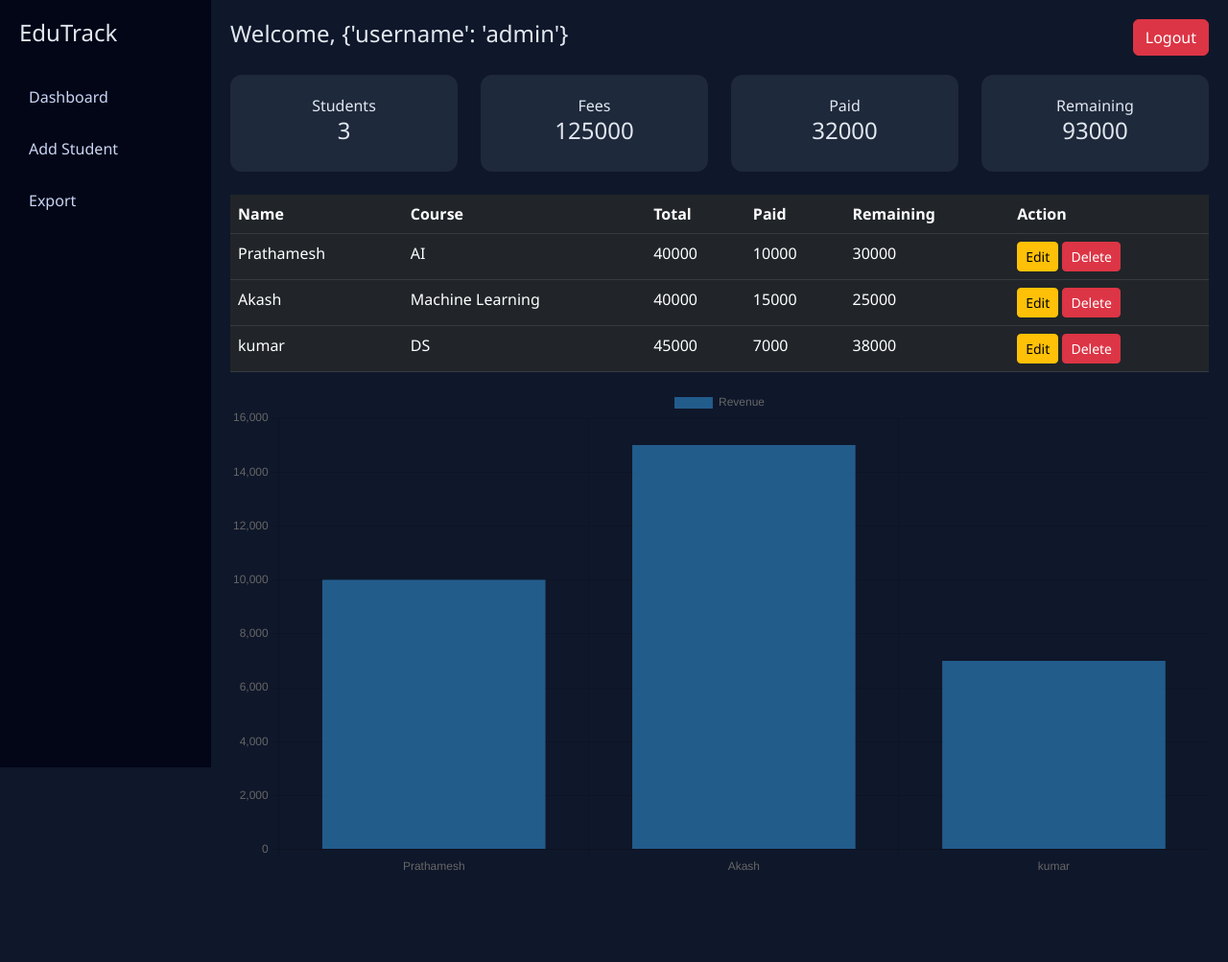
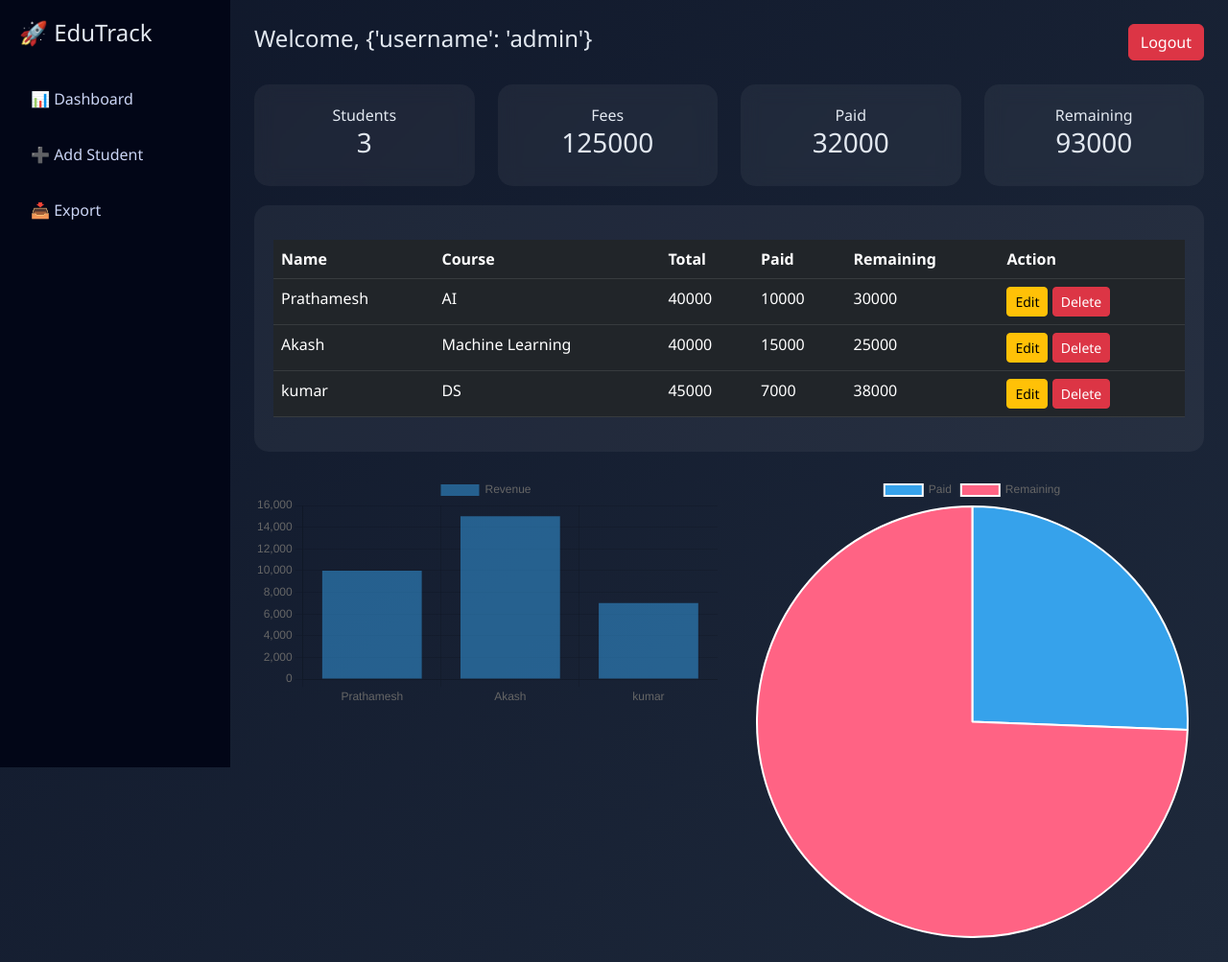
Before and after one commit to Prathamesh3073/student-management-system, a Flask app: page /dashboard in a window 1280 px wide. Shown: the whole page at 96% size. Before the commit the page ends 907 px from the top, so only its background shows below. Run offline with Flask 3, Linux system fonts and the light colour scheme; a user stored in the database is signed in; data comes from the database, SQL or seed files in the repository.

Commit message:
Update dashboard.html

```diff
--- a/templates/dashboard.html
+++ b/templates/dashboard.html
@@ -2,6 +2,8 @@
 <html>
 <head>
 <title>EduTrack Dashboard</title>
+
+<meta name="viewport" content="width=device-width, initial-scale=1">
 
 <link href="https://cdn.jsdelivr.net/npm/bootstrap@5.3.0/dist/css/bootstrap.min.css" rel="stylesheet">
 <script src="https://cdn.jsdelivr.net/npm/chart.js"></script>
@@ -9,14 +11,14 @@
 <style>
 body {
     margin:0;
-    font-family:Segoe UI;
-    background:#0f172a;
+    font-family: 'Segoe UI';
+    background: linear-gradient(135deg,#0f172a,#1e293b);
     color:#e2e8f0;
 }
 
 /* SIDEBAR */
 .sidebar {
-    width:220px;
+    width:240px;
     height:100vh;
     position:fixed;
     background:#020617;
@@ -29,11 +31,12 @@ body {
 
 .sidebar a {
     display:block;
+    padding:12px;
+    margin-bottom:10px;
+    border-radius:10px;
     color:#cbd5f5;
-    padding:10px;
     text-decoration:none;
-    margin-bottom:10px;
-    border-radius:8px;
+    transition:0.3s;
 }
 
 .sidebar a:hover {
@@ -42,24 +45,38 @@ body {
 
 /* MAIN */
 .main {
-    margin-left:220px;
-    padding:20px;
+    margin-left:240px;
+    padding:25px;
 }
 
-/* TOP BAR */
+/* TOPBAR */
 .topbar {
     display:flex;
     justify-content:space-between;
     align-items:center;
-    margin-bottom:20px;
+    margin-bottom:25px;
 }
 
 /* CARDS */
 .card-box {
-    background:#1e293b;
+    background: rgba(255,255,255,0.05);
+    backdrop-filter: blur(10px);
+    border-radius:15px;
     padding:20px;
-    border-radius:12px;
     text-align:center;
+    transition:0.3s;
+}
+
+.card-box:hover {
+    transform: translateY(-5px);
+}
+
+/* TABLE */
+.table-container {
+    background: rgba(255,255,255,0.05);
+    padding:20px;
+    border-radius:15px;
+    margin-top:20px;
 }
 </style>
 
@@ -69,30 +86,34 @@ body {
 
 <!-- SIDEBAR -->
 <div class="sidebar">
-    <h4>EduTrack</h4>
-    <a href="/dashboard">Dashboard</a>
-    <a href="/add">Add Student</a>
-    <a href="/export">Export</a>
+    <h4>🚀 EduTrack</h4>
+
+    <a href="/dashboard">📊 Dashboard</a>
+    <a href="/add">➕ Add Student</a>
+    <a href="/export">📥 Export</a>
 </div>
 
 <!-- MAIN -->
 <div class="main">
 
+<!-- TOP -->
 <div class="topbar">
     <h4>Welcome, {{ session.get('user', 'User') }}</h4>
     <a href="/logout" class="btn btn-danger">Logout</a>
 </div>
 
 <!-- CARDS -->
-<div class="row mb-4">
-<div class="col-md-3"><div class="card-box">Students<br><h4>{{total_students}}</h4></div></div>
-<div class="col-md-3"><div class="card-box">Fees<br><h4>{{total_fees}}</h4></div></div>
-<div class="col-md-3"><div class="card-box">Paid<br><h4>{{total_paid}}</h4></div></div>
-<div class="col-md-3"><div class="card-box">Remaining<br><h4>{{total_remaining}}</h4></div></div>
+<div class="row g-4">
+<div class="col-md-3"><div class="card-box">Students<br><h3>{{total_students}}</h3></div></div>
+<div class="col-md-3"><div class="card-box">Fees<br><h3>{{total_fees}}</h3></div></div>
+<div class="col-md-3"><div class="card-box">Paid<br><h3>{{total_paid}}</h3></div></div>
+<div class="col-md-3"><div class="card-box">Remaining<br><h3>{{total_remaining}}</h3></div></div>
 </div>
 
 <!-- TABLE -->
-<table class="table table-dark table-hover">
+<div class="table-container">
+
+<table class="table table-dark table-hover mt-3">
 <tr>
 <th>Name</th>
 <th>Course</th>
@@ -118,8 +139,13 @@ body {
 {% endfor %}
 </table>
 
-<!-- CHART -->
-<canvas id="chart"></canvas>
+</div>
+
+<!-- CHARTS -->
+<div class="row mt-4">
+<div class="col-md-6"><canvas id="barChart"></canvas></div>
+<div class="col-md-6"><canvas id="pieChart"></canvas></div>
+</div>
 
 </div>
 
@@ -127,13 +153,21 @@ body {
 const names = JSON.parse('{{ names|tojson|safe }}');
 const paid = JSON.parse('{{ paid|tojson|safe }}');
 
-new Chart(document.getElementById('chart'), {
+new Chart(document.getElementById('barChart'), {
     type:'bar',
     data:{
         labels:names,
         datasets:[{label:'Revenue', data:paid}]
     }
 });
+
+new Chart(document.getElementById('pieChart'), {
+    type:'pie',
+    data:{
+        labels:['Paid','Remaining'],
+        datasets:[{data:[{{total_paid}},{{total_remaining}}]}]
+    }
+});
 </script>
 
 </body>
```
